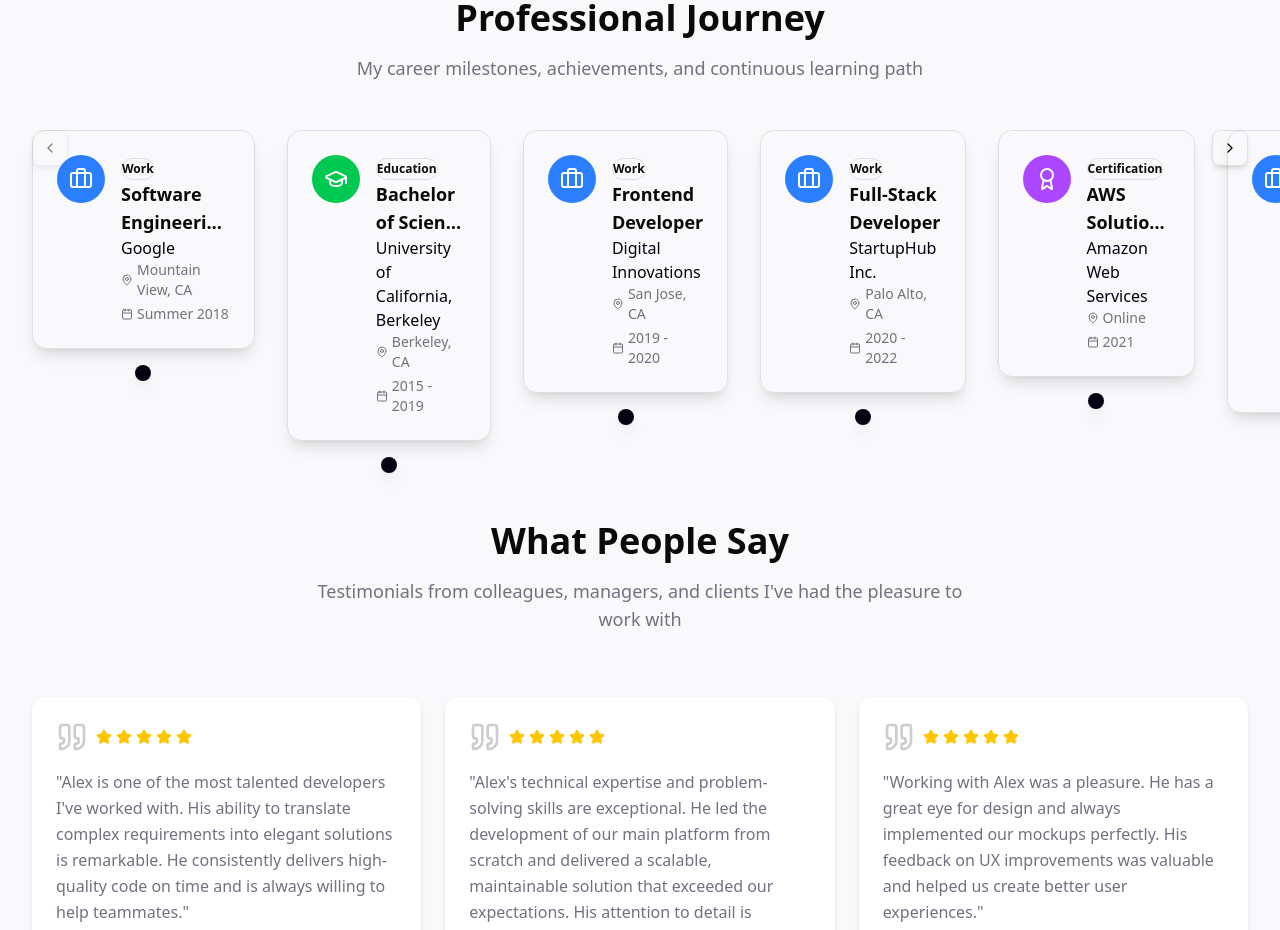
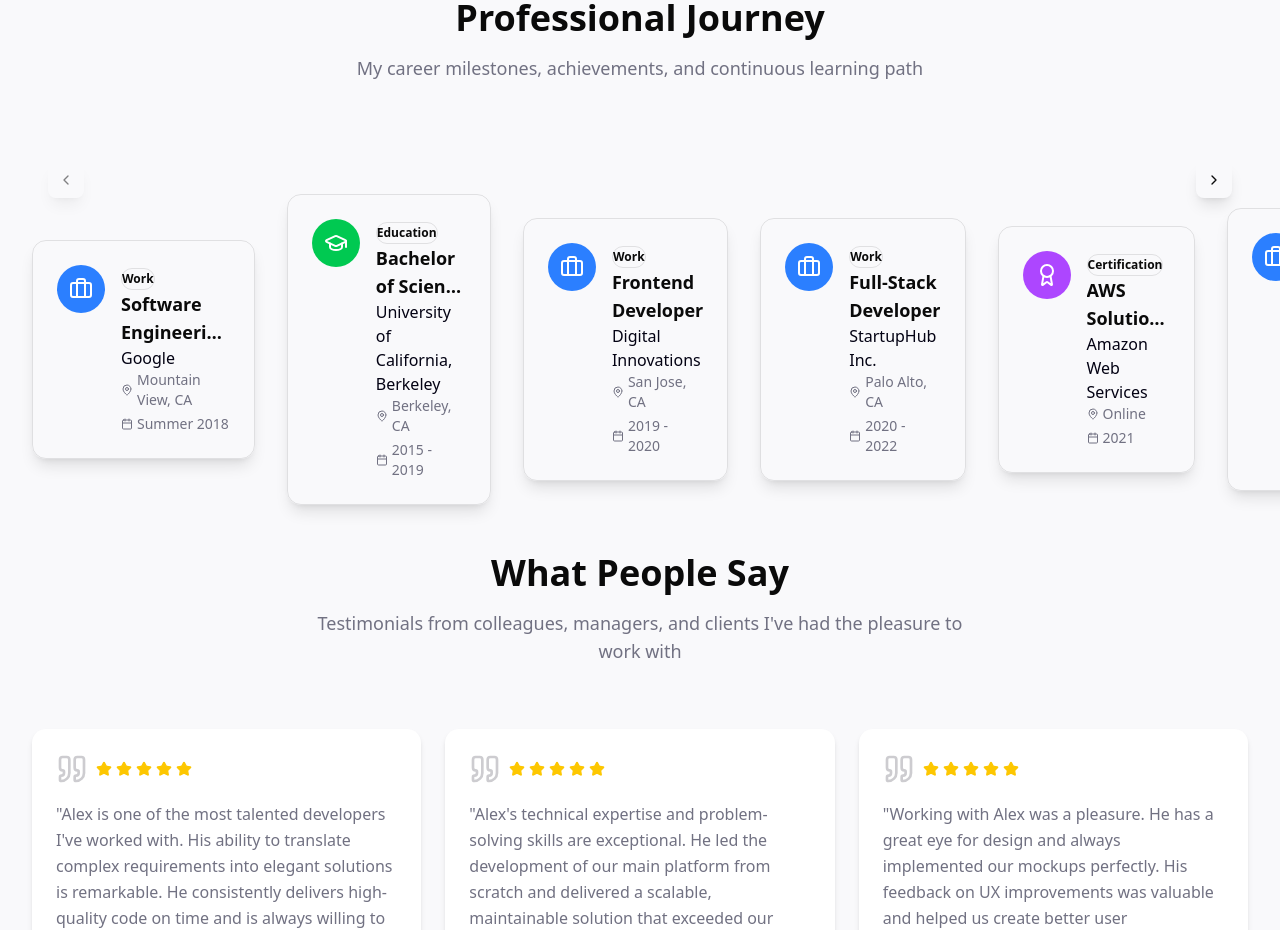
Before and after one commit to ramizik/my-website, a React (Vite) app: page / in a window 1280 px wide. Shown: the part 3520-4450 px from the top of the page. Built offline with nearby package versions, Linux system fonts and the light colour scheme.

Commit message:
Fix Button Positioning and Remove Dots

```diff
--- a/src/components/TimelineSection.tsx
+++ b/src/components/TimelineSection.tsx
@@ -232,7 +232,7 @@ export default function TimelineSection() {
           <Button
             variant="outline"
             size="icon"
-            className="absolute left-0 top-1/2 -translate-y-1/2 z-10 bg-background/90 backdrop-blur-sm shadow-md hover:bg-background"
+            className="absolute left-4 top-8 z-20 bg-background/95 backdrop-blur-sm shadow-lg hover:bg-background border-2"
             onClick={() => scrollTimeline('left')}
             disabled={!canScrollLeft}
           >
@@ -242,7 +242,7 @@ export default function TimelineSection() {
           <Button
             variant="outline"
             size="icon"
-            className="absolute right-0 top-1/2 -translate-y-1/2 z-10 bg-background/90 backdrop-blur-sm shadow-md hover:bg-background"
+            className="absolute right-4 top-8 z-20 bg-background/95 backdrop-blur-sm shadow-lg hover:bg-background border-2"
             onClick={() => scrollTimeline('right')}
             disabled={!canScrollRight}
           >
@@ -252,7 +252,7 @@ export default function TimelineSection() {
           {/* Scrollable Timeline */}
           <div
             ref={timelineRef}
-            className="timeline-container overflow-x-auto overflow-y-hidden scrollbar-hide px-12 cursor-grab"
+            className="timeline-container overflow-x-auto overflow-y-hidden scrollbar-hide px-16 pt-16 cursor-grab"
             onMouseDown={handleMouseDown}
             onMouseMove={isDragging ? handleMouseMove : undefined}
             onMouseUp={handleMouseUp}
@@ -262,16 +262,16 @@ export default function TimelineSection() {
             onTouchEnd={handleTouchEnd}
             onScroll={checkScrollButtons}
           >
-            <div className="relative flex items-start min-w-max pb-8 gap-8">
+            <div className="relative flex items-center min-w-max pb-8 gap-8">
               {/* Timeline Line */}
-              <div className="absolute top-20 left-0 right-0 h-1 bg-gradient-to-r from-blue-500 via-purple-500 to-green-500 rounded-full shadow-sm"></div>
+              <div className="absolute top-1/2 -translate-y-1/2 left-0 right-0 h-1 bg-gradient-to-r from-blue-500 via-purple-500 to-green-500 rounded-full shadow-sm"></div>
 
               {/* Timeline Items */}
               {timelineItems.map((item) => (
-                <div key={item.id} className="relative flex flex-col items-center min-w-[320px]">
+                <div key={item.id} className="relative flex flex-col items-center min-w-[320px] z-10">
                   {/* Timeline Card */}
                   <Card
-                    className="w-80 bg-background/95 backdrop-blur-sm border shadow-lg hover:shadow-xl transition-all duration-300 hover:-translate-y-2 cursor-pointer mb-4"
+                    className="w-80 bg-background/95 backdrop-blur-sm border shadow-lg hover:shadow-xl transition-all duration-300 hover:-translate-y-2 cursor-pointer"
                     onClick={() => openModal(item)}
                   >
                     <CardContent className="p-6">
@@ -302,9 +302,6 @@ export default function TimelineSection() {
                       </div>
                     </CardContent>
                   </Card>
-
-                  {/* Timeline Dot */}
-                  <div className="w-4 h-4 bg-primary rounded-full border-4 border-background shadow-lg"></div>
                 </div>
               ))}
             </div>
```
